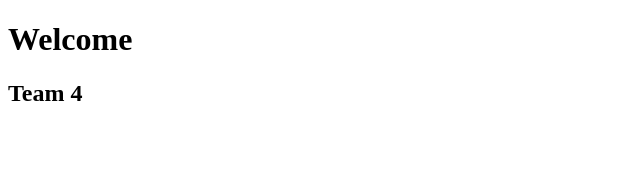
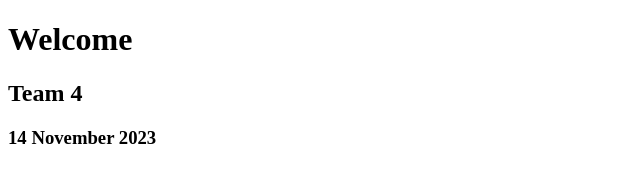
Before and after one commit to gracanind/vmi, a plain HTML site: page index.html in a window 1280 px wide. Shown: the whole page, without its empty margins (0-640 px from the left). Drawn offline with Linux system fonts and the light colour scheme.

Commit message:
Update index.html
Added date.

```diff
--- a/index.html
+++ b/index.html
@@ -8,5 +8,6 @@
     <div id="root"></div>
     <h1>Welcome</h1>
     <h2>Team 4</h4>
+    <h3>14 November 2023</h3>
   </body>
 </html>
```
